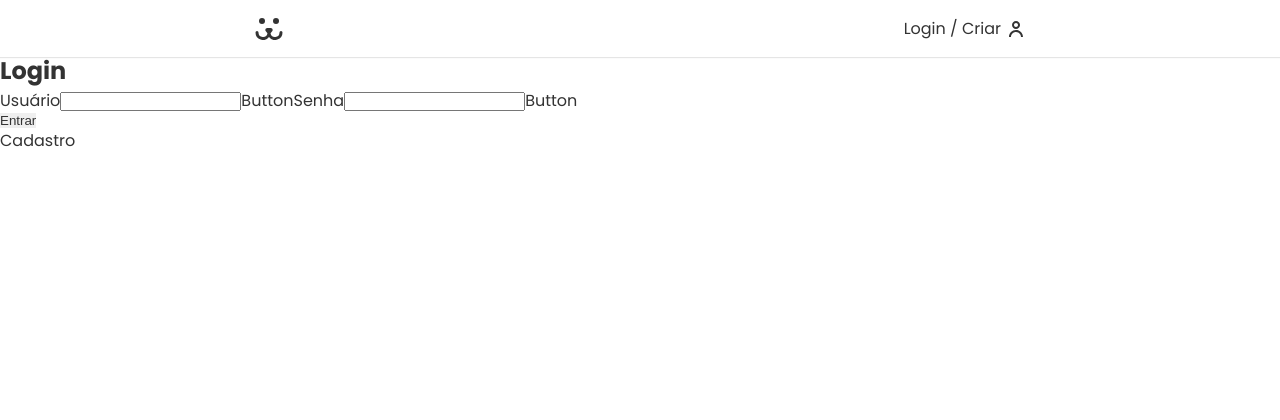
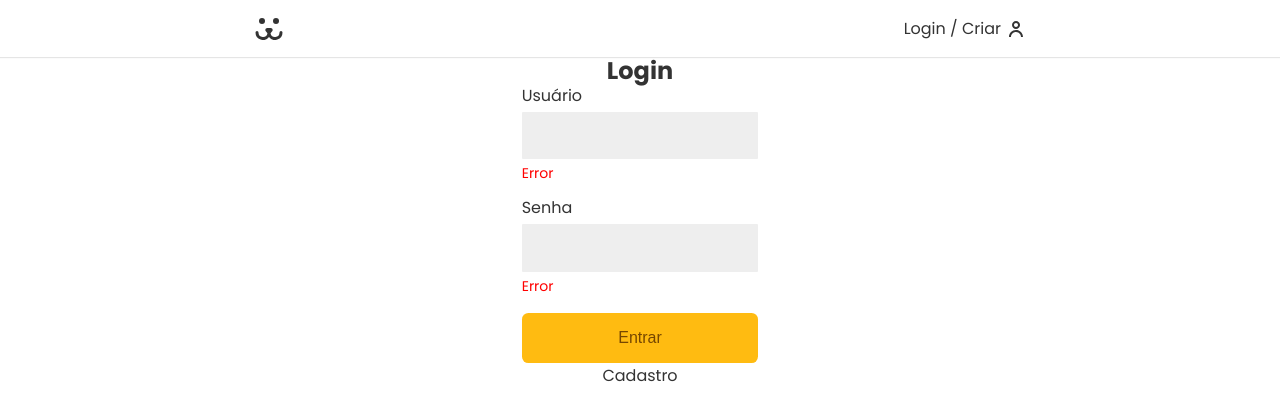
Before and after one commit to LucasBlunTT/dog-nextjs-tailwind, a Next.js app: page /login in a window 1280 px wide. Shown: the top 420 px of the page. Built offline with nearby package versions, Linux system fonts and the light colour scheme.

Commit message:
Pagina de login feita

```diff
--- /dev/null
+++ b/src/Hooks/useForm.js
@@ -0,0 +1,15 @@
+import React, { useState } from 'react';
+
+export default function useForm() {
+  const [value, setValue] = useState('');
+
+  function onChange(event) {
+    setValue(event.target.value);
+  }
+
+  return {
+    value,
+    setValue,
+    onChange,
+  };
+}
--- a/src/app/globals.css
+++ b/src/app/globals.css
@@ -12,6 +12,14 @@
   body {
     padding-top: 3.3rem;
   }
+
+input:focus,
+input:hover{
+  outline: none;
+  border-color: #fb1;
+  background: white;
+  box-shadow: 0 0 0 3px #fea;
+}
 
   h1, h2, h3, h4 {
     margin: 0;
@@ -31,6 +39,12 @@
   button {
     cursor: pointer;
     border: none;
+    box-sizing: border-box;
+  }
+
+  button:disabled {
+    opacity: 0.5;
+    cursor: wait;
   }
 
   a {
--- a/src/app/login/page.jsx
+++ b/src/app/login/page.jsx
@@ -1,17 +1,15 @@
 'use client';
 
+import useForm from '@/Hooks/useForm';
+import Container from '@/components/Container';
+import Button from '@/components/Forms/Button';
 import Input from '@/components/Forms/Input';
 import Link from 'next/link';
 import React, { useState } from 'react';
 
-export const metadata = {
-  title: 'Login',
-  description: 'Pagina de Login',
-};
-
 export default function Login() {
-  const [username, setUsername] = useState('');
-  const [password, setPassword] = useState('');
+  const username = useForm();
+  const password = useForm();
 
   function handlesubmit(event) {
     event.preventDefault();
@@ -32,14 +30,16 @@ export default function Login() {
   }
 
   return (
-    <section className="flex flex-col">
-      <h1>Login</h1>
-      <form action="" onSubmit={handlesubmit}>
-        <Input label="Usuário" type="text" name="username" />
-        <Input label="Senha" type="password" name="password" />
-        <button className="block">Entrar</button>
-      </form>
-      <Link href={'/login/criar'}>Cadastro</Link>
+    <section>
+      <Container className="flex-col">
+        <h1>Login</h1>
+        <form action="" onSubmit={handlesubmit} className="flex flex-col">
+          <Input label="Usuário" type="text" name="username" {...username} />
+          <Input label="Senha" type="password" name="password" {...password} />
+          <Button>Entrar</Button>
+        </form>
+        <Link href={'/login/criar'}>Cadastro</Link>
+      </Container>
     </section>
   );
 }
--- a/src/components/Container/index.jsx
+++ b/src/components/Container/index.jsx
@@ -1,8 +1,10 @@
 import React from 'react';
 
-export default function Container({ children }) {
+export default function Container({ children, className }) {
   return (
-    <div className="flex items-center w-full max-w-[800px] px-[15px] mx-auto">
+    <div
+      className={`flex items-center w-full max-w-[800px] px-[15px] mx-auto ${className}`}
+    >
       {children}
     </div>
   );
--- a/src/components/Forms/Button/index.jsx
+++ b/src/components/Forms/Button/index.jsx
@@ -1,7 +1,12 @@
-import React from 'react'
+import React from 'react';
 
-export default function Button() {
+export default function Button({ children, ...props }) {
   return (
-    <div>Button</div>
-  )
+    <button
+      {...props}
+      className="text-base rounded-[0.4rem] bg-[#fb1] text-[#764701] py-[0.8rem] px-[1.2rem] hover:shadow-[0_0_0_3px_#fea] transition duration-300 ease-in-out min-w-[8rem]"
+    >
+      {children}
+    </button>
+  );
 }
--- a/src/components/Forms/Input/index.jsx
+++ b/src/components/Forms/Input/index.jsx
@@ -1,11 +1,30 @@
 import React from 'react';
 
-export default function Input({ label, type, name, props }) {
+export default function Input({
+  label,
+  type,
+  name,
+  value,
+  onChange,
+  ...props
+}) {
   return (
-    <>
-      <label htmlFor={name}>{label}</label>
-      <input id={name} type={type} {...props} />
-      Button
-    </>
+    <div className="mb-4">
+      <label
+        className="block text-[1rem] leading-4 pb-[0.5rem]"
+        htmlFor={name}
+      >
+        {label}
+      </label>
+      <input
+        className="rounded-[1px] border-2 border-solid border-[#eee] block w-full text-[1rem] p-[0.8rem] bg-[#eee] transition duration-150 ease-in-out"
+        id={name}
+        type={type}
+        value={value}
+        onChange={onChange}
+        {...props}
+      />
+      <p className="text-[red] text-[0.875rem] mt-1">Error</p>
+    </div>
   );
 }
--- a/tailwind.config.js
+++ b/tailwind.config.js
@@ -13,12 +13,12 @@ module.exports = {
       backgroundImage: {
         user: "url('../assets/usuario.svg')",
       },
-    },
-    transitionDuration: {
-      default: '250ms',
-    },
-    transitionProperty: {
-      default: 'ease-in-out',
+      transitionDuration: {
+        default: '250ms',
+      },
+      transitionProperty: {
+        default: 'ease-in-out',
+      },
     },
   },
   plugins: [],
```
